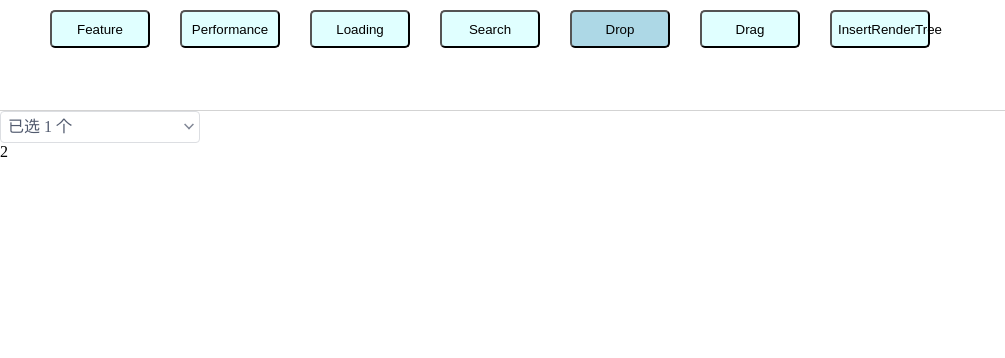
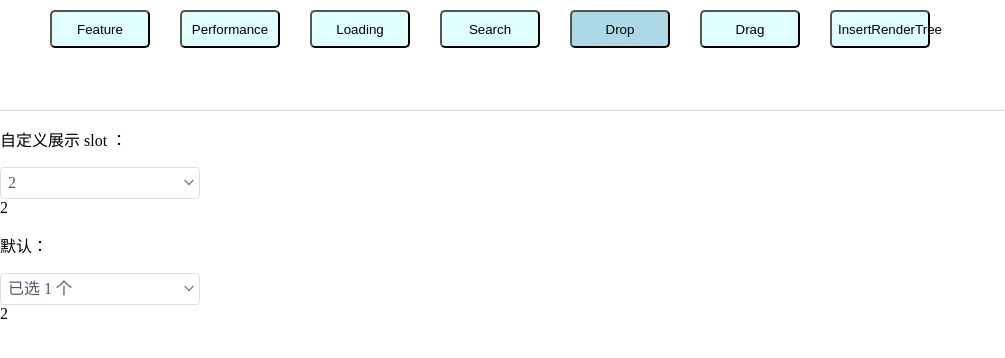
Before and after one commit to wsfe/vue-tree, a Vue app: page / in a window 1280 px wide. Both pictures are taken after a click on the button "Drop". Shown: the top 358 px of the page, without its empty margins (0-1005 px from the left). Built offline with nearby package versions, Linux system fonts and the light colour scheme; the HTML template or start-up script is replaced by a standard one.

Commit message:
feat: CTreeDrop 新增 Slot Props

```diff
--- a/examples/Drop.vue
+++ b/examples/Drop.vue
@@ -1,5 +1,29 @@
 <template>
+  <div>
     <div style="width: 200px;">
+      <p>自定义展示 slot ：</p>
+      <CTreeDrop
+        v-model="value"
+        :data="data"
+        checkable
+        clearable
+        drop-placeholder="请选择"
+        :placement="placement"
+        :dropdown-min-width="300"
+        dropdown-width-fixed
+        @checked-change="handleCheckedChange"
+      >
+        <template v-slot:display="scope">
+          <div
+            style="width: 170px; text-overflow: ellipsis; overflow: hidden;"
+          >{{ scope.checkedNodes.map((node) => node.title).join(',') }}</div>
+        </template>
+        <span slot="empty">slot 传进来的暂无数据</span>
+      </CTreeDrop>
+      {{ value }}
+    </div>
+    <div style="width: 200px;">
+      <p>默认：</p>
       <CTreeDrop
         v-model="value"
         :data="data"
@@ -14,6 +38,7 @@
         <span slot="empty">slot 传进来的暂无数据</span>
       </CTreeDrop>
       {{ value }}
+    </div>
   </div>
 </template>
 
--- a/package.json
+++ b/package.json
@@ -1,6 +1,6 @@
 {
   "name": "@wsfe/ctree",
-  "version": "2.2.6",
+  "version": "2.3.0",
   "main": "./dist/ctree.umd.min.js",
   "types": "./types",
   "description": "A vue tree component using virtual list.",
--- a/src/components/TreeDrop.vue
+++ b/src/components/TreeDrop.vue
@@ -6,10 +6,13 @@
       :class="referenceCls"
       @click="handleRefClick"
     >
-      <slot>
+      <slot v-bind="slotProps">
         <div :class="displayInputCls">
           <span :class="displayInputTextCls">
-            <slot name="display">
+            <slot
+              name="display"
+               v-bind="slotProps"
+            >
               {{ displayValue }}
             </slot>
           </span>
@@ -178,6 +181,21 @@ export default (Vue as VueConstructor<Vue & {
 
       /** 单选选中节点名称 */
       selectedTitle: ('' as TreeNodeKeyType),
+
+      /** 展示 slot 的 props */
+      slotProps: {
+        /** 多选选中的节点 */
+        checkedNodes: [] as TreeNode[],
+
+        /** 多选选中的节点 key */
+        checkedKeys: [] as TreeNodeKeyType[],
+
+        /** 单选选中的节点 */
+        selectedNode: null as TreeNode | null,
+
+        /** 单选选中的节点 key */
+        selectedKey: null as TreeNodeKeyType | null,
+      },
     }
   },
   computed: {
@@ -364,9 +382,14 @@ export default (Vue as VueConstructor<Vue & {
       }
     },
     handleCheckedChange (nodes: TreeNode[], keys: TreeNodeKeyType[]): void {
+      this.slotProps.checkedNodes = nodes
+      this.slotProps.checkedKeys = keys
       this.checkedCount = keys.length
     },
     handleSelectedChange (node: TreeNode | null, key: TreeNodeKeyType | null): void {
+      this.slotProps.selectedNode = node
+      this.slotProps.selectedKey = key
+
       if (node) {
         const titleField = this.$refs.treeSearch.$refs.tree.titleField
         this.selectedTitle = node[titleField]
@@ -380,8 +403,13 @@ export default (Vue as VueConstructor<Vue & {
 
     /** 处理树数据更新 */
     handleSetData (): void {
+      this.slotProps.checkedNodes = this.getCheckedNodes()
+      this.slotProps.checkedKeys = this.getCheckedKeys()
+      this.slotProps.selectedNode = this.getSelectedNode()
+      this.slotProps.selectedKey = this.getSelectedKey()
+
       if (this.checkable) {
-        this.checkedCount = this.getCheckedKeys().length
+        this.checkedCount = this.slotProps.checkedKeys.length
       }
       if (this.selectable) {
         if (this.value != null) {
```
Also changed, not shown: 2 other files (tests, documents, lock files or other folders). Lines whose indentation alone changed are shown as unchanged.
